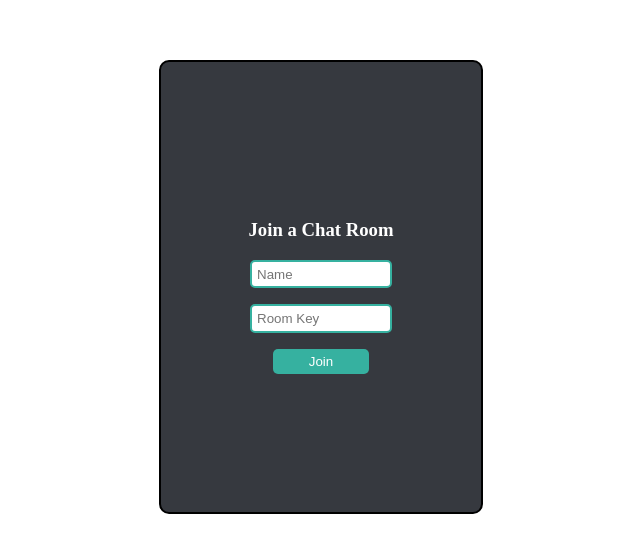
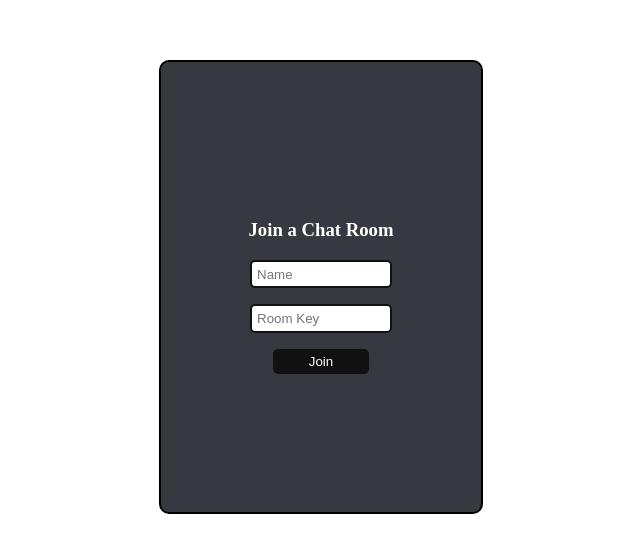
Before and after one commit to crispinr/mr-chat-client, a React (Create React App) app: page / in a window 1280 px wide. Shown: the part 121-674 px from the top of the page, without its empty margins (319-959 px from the left). Built offline with nearby package versions, Linux system fonts and the light colour scheme; no server answers.

Commit message:
Update ui color's

```diff
--- a/src/App.css
+++ b/src/App.css
@@ -16,6 +16,10 @@
 
 ::-webkit-scrollbar-thumb:hover {
   background-color: #9ca195;
+}
+
+::-webkit-scrollbar-corner {
+  display: none;
 }
 
 .App {
@@ -46,7 +50,7 @@
 .joinChatContainer input {
   width: 40%;
   margin-bottom: 5%;
-  border: 2px solid rgb(54, 177, 160);
+  border: 2px solid #111111;
   border-radius: 5px;
   padding: 1.5%;
   outline: none;
@@ -57,7 +61,7 @@
   border: none;
   border-radius: 5px;
   padding: 1.5%;
-  background: rgb(54, 177, 160);
+  background: #111111;
   color: #fff;
   cursor: pointer;
 }
```
